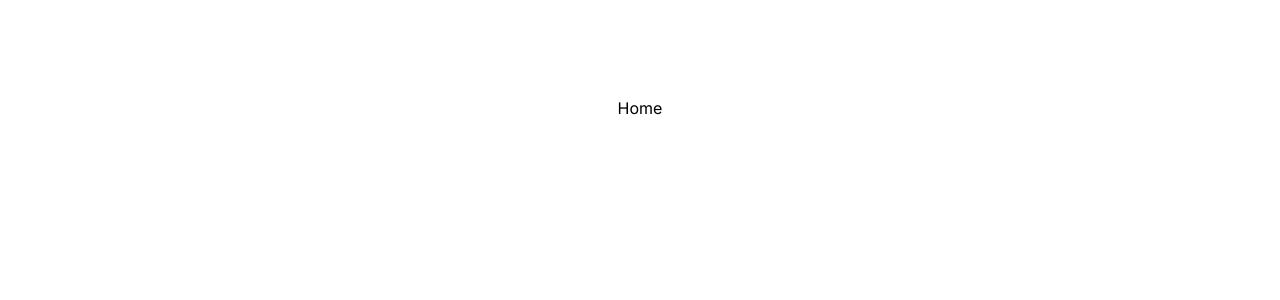
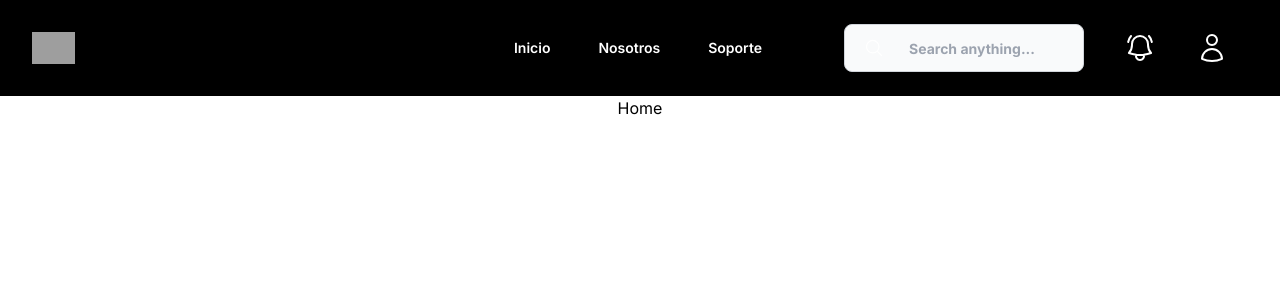
Before and after one commit to ckack2226/inventTwo, a Next.js app: page /home in a window 1280 px wide. Shown: the top 300 px of the page. Built offline with nearby package versions, Linux system fonts and the light colour scheme; grey boxes are pictures that could not be loaded.

Commit message:
[ADD] home advanced not finish

```diff
--- a/package.json
+++ b/package.json
@@ -9,6 +9,8 @@
     "lint": "next lint"
   },
   "dependencies": {
+    "@headlessui/react": "^1.7.18",
+    "@heroicons/react": "^2.1.3",
     "@types/express": "^4.17.21",
     "axios": "^1.6.8",
     "bcrypt": "^5.1.1",
@@ -17,6 +19,7 @@
     "cookie": "^0.6.0",
     "dotenv": "^16.4.5",
     "express": "^4.19.2",
+    "heroicons": "^2.1.3",
     "jsonwebtoken": "^9.0.2",
     "mysql": "^2.18.1",
     "next": "^13.5.6",
--- /dev/null
+++ b/src/app/components/header.tsx
@@ -0,0 +1,84 @@
+"use client"
+
+import { useState } from 'react';
+import { Dialog } from '@headlessui/react';
+import { Bars3Icon, XMarkIcon, MagnifyingGlassIcon, BellAlertIcon, UserIcon } from '@heroicons/react/24/outline';
+
+
+const navigation = [
+  { name: 'Inicio', href: '#' },
+  { name: 'Nosotros', href: '#AboutPrisma' },
+  { name: 'Soporte', href: '#AboutUs' },
+];
+
+export default function Header() {
+  const [mobileMenuOpen, setMobileMenuOpen] = useState(false);
+  return (
+    <header className="absolute inset-x-0 top-0 z-50 bg-black text-white">
+      <nav className="flex items-center justify-between p-6 lg:px-8" aria-label="Global">
+        <div className="flex lg:flex-1">
+          <a href="/" className="-m-1.5 p-1.5">
+            <span className="sr-only">Your Company</span>
+            <img className="h-8 w-auto" src="isotipo.svg" alt="" />
+          </a>
+        </div>
+        <div className="flex lg:hidden">
+          <button type="button" className="-m-2.5 inline-flex items-center justify-center rounded-md p-2.5" onClick={() => setMobileMenuOpen(true)}>
+            <span className="sr-only">Open main menu</span>
+            <Bars3Icon className="h-6 w-6" aria-hidden="true" />
+          </button>
+        </div>
+        <div className="hidden lg:flex -mr-40 lg:gap-x-12">
+          {navigation.map((item) => (
+            <a key={item.name} href={item.href} className="text-sm font-semibold leading-6 ">
+              {item.name}
+            </a>
+          ))}
+        </div>
+        <div className='hidden lg:flex lg:flex-1 justify-end mr-10'>
+        <form className="max-w-60 ml-60">
+            <div className="relative">
+             <div className="absolute inset-y-0 px-5 flex items-center pointer-events-none">
+              <MagnifyingGlassIcon  className='h-5 w-5'/>
+            </div>
+              <input type="search" id="default-search" className=" w-full h-12 p-4 ps-16 text-sm text-white font-bold border border-gray-300 rounded-lg bg-gray-50 focus:ring-blue-500 focus:border-blue-500 dark:bg-gray-700 dark:border-gray-600 dark:placeholder-gray-400 dark:text-white dark:focus:ring-blue-500 dark:focus:border-blue-500" placeholder="Search anything..." required />
+          </div>
+      </form>
+        </div>
+          <BellAlertIcon className='h-8 w-8'/>
+          <UserIcon className='h-8 w-8 mr-5 ml-10'/>
+      </nav>
+      <Dialog as="div" className="lg:hidden" open={mobileMenuOpen} onClose={setMobileMenuOpen}>
+        <div className="fixed inset-0 z-50" />
+        <Dialog.Panel className="fixed inset-y-0 right-0 z-50 w-full overflow-y-auto bg-white px-6 py-6 sm:max-w-sm sm:ring-1 sm:ring-gray-900/10">
+          <div className="flex items-center justify-between">
+            <button type="button" className="-m-2.5 rounded-md p-2.5" onClick={() => setMobileMenuOpen(false)}>
+              <span className="sr-only">Close menu</span>
+              <XMarkIcon className="h-6 w-6" aria-hidden="true" />
+            </button>
+          </div>
+          <div className="mt-6 flow-root">
+            <div className="-my-6 divide-y divide-gray-500/10">
+              <div className="space-y-2 py-6">
+                {navigation.map((item) => (
+                  <button
+                    key={item.name}
+                    onClick={() => setMobileMenuOpen(!mobileMenuOpen)}
+                    className="-mx-3 block rounded-lg px-3 py-2 text-base font-semibold leading-7 hover:bg-gray-50"
+                  >
+                    <a href={item.href}>{item.name}</a>
+                  </button>
+                ))}
+              </div>
+              {/* <div className="hidden lg:flex lg:flex-1 lg:justify-end">
+                <a href="https://www.mainprisma.com/" target="_blank" rel="noopener noreferrer" className="text-sm font-semibold leading-6 text-gray-900">
+                  PRISMA <span aria-hidden="true">&rarr;</span>
+                </a>
+              </div> */}
+            </div>
+          </div>
+        </Dialog.Panel>
+      </Dialog>
+    </header>
+  );
+}
--- /dev/null
+++ b/src/app/components/login.tsx
@@ -0,0 +1,59 @@
+'use client'
+
+import { Form } from "./Forms"
+import { useAuthFetch } from '@/app/hook/useAuthFetch'
+import { useLoading } from '@/app/hook/useLoading'
+
+export default function LoginPage () {
+  const { finishLoading, isLoading, startLoading } = useLoading()
+  const authFetch = useAuthFetch()
+
+  const login = async (formData: any) => {
+    startLoading()
+    await authFetch({
+      endpoint: 'login',
+      redirectRoute: '/home',
+      formData
+    })
+    finishLoading()
+  }
+
+console.log(FormData);
+
+  return (
+    <>
+      <Form
+        title='Inicia Sesión'
+        onSubmit={login}
+        description='Formulario para iniciar sesión'
+      >
+        <div className='my-[10px] flex flex-col gap-4'>
+          <Form.Input
+            label='Usuario'
+            name='NombreUsuario'
+            placeholder='Ingresa tu correo...'
+          />
+          <Form.Input
+            placeholder='Ingresa tu contraseña...'
+            label='Contraseña'
+            name='password'
+            type='password'
+          />
+        </div>
+        <Form.SubmitButton buttonText='Iniciar Sesión'
+         isLoading={isLoading}
+         />
+        <Form.Footer
+          description='Te olvidate tu contraseña?'
+          link='/forget-password'
+          textLink='Recuperar contraseña'
+        />
+        <Form.Footer
+          description='Aun no tienes cuenta?'
+          link='/register'
+          textLink='Registrate'
+        />
+      </Form>
+    </>
+  )
+}
--- a/src/app/home/page.tsx
+++ b/src/app/home/page.tsx
@@ -1,7 +1,12 @@
+import Header from "../components/header"
+
 export default function HomePage() {
     return (
+      <>
+      <Header />
       <main className="flex min-h-screen flex-col items-center justify-between p-24">
         <h1>Home</h1>
       </main>
+      </>
     )
   }
--- a/src/app/page.tsx
+++ b/src/app/page.tsx
@@ -1,59 +1,16 @@
-'use client'
+import LoginPage from "./components/login";
+import Head from "next/head";
 
-import { Form } from "./components/Forms"
-import { useAuthFetch } from '@/app/hook/useAuthFetch'
-import { useLoading } from '@/app/hook/useLoading'
+export default function Home(){
+  return(
+    <>
+      <Head>
+        <title>INVENT2 - Inicio</title>
+      </Head>
+      <main>
+        <LoginPage />
+      </main>
 
-export default function LoginPage () {
-  const { finishLoading, isLoading, startLoading } = useLoading()
-  const authFetch = useAuthFetch()
-
-  const login = async (formData: any) => {
-    startLoading()
-    await authFetch({
-      endpoint: 'login',
-      redirectRoute: '/home',
-      formData
-    })
-    finishLoading()
-  }
-
-console.log(FormData);
-
-  return (
-    <>
-      <Form
-        title='Inicia Sesión'
-        onSubmit={login}
-        description='Formulario para iniciar sesión'
-      >
-        <div className='my-[10px] flex flex-col gap-4'>
-          <Form.Input
-            label='Usuario'
-            name='NombreUsuario'
-            placeholder='Ingresa tu correo...'
-          />
-          <Form.Input
-            placeholder='Ingresa tu contraseña...'
-            label='Contraseña'
-            name='password'
-            type='password'
-          />
-        </div>
-        <Form.SubmitButton buttonText='Iniciar Sesión'
-         isLoading={isLoading}
-         />
-        <Form.Footer
-          description='Te olvidate tu contraseña?'
-          link='/forget-password'
-          textLink='Recuperar contraseña'
-        />
-        <Form.Footer
-          description='Aun no tienes cuenta?'
-          link='/register'
-          textLink='Registrate'
-        />
-      </Form>
     </>
   )
 }
```
Also changed, not shown: src/app/components/modulos.tsx (added), 1 other file (tests, documents, lock files or other folders).
